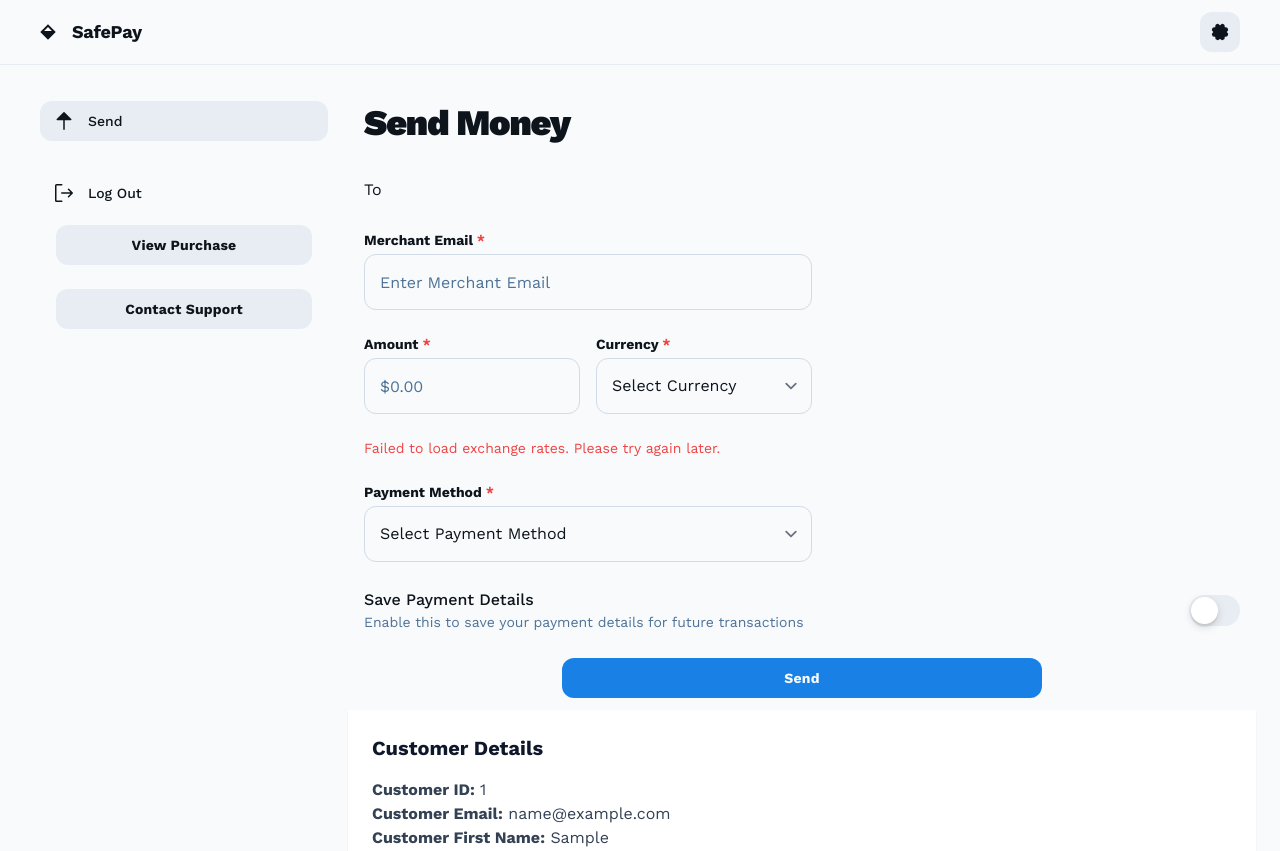
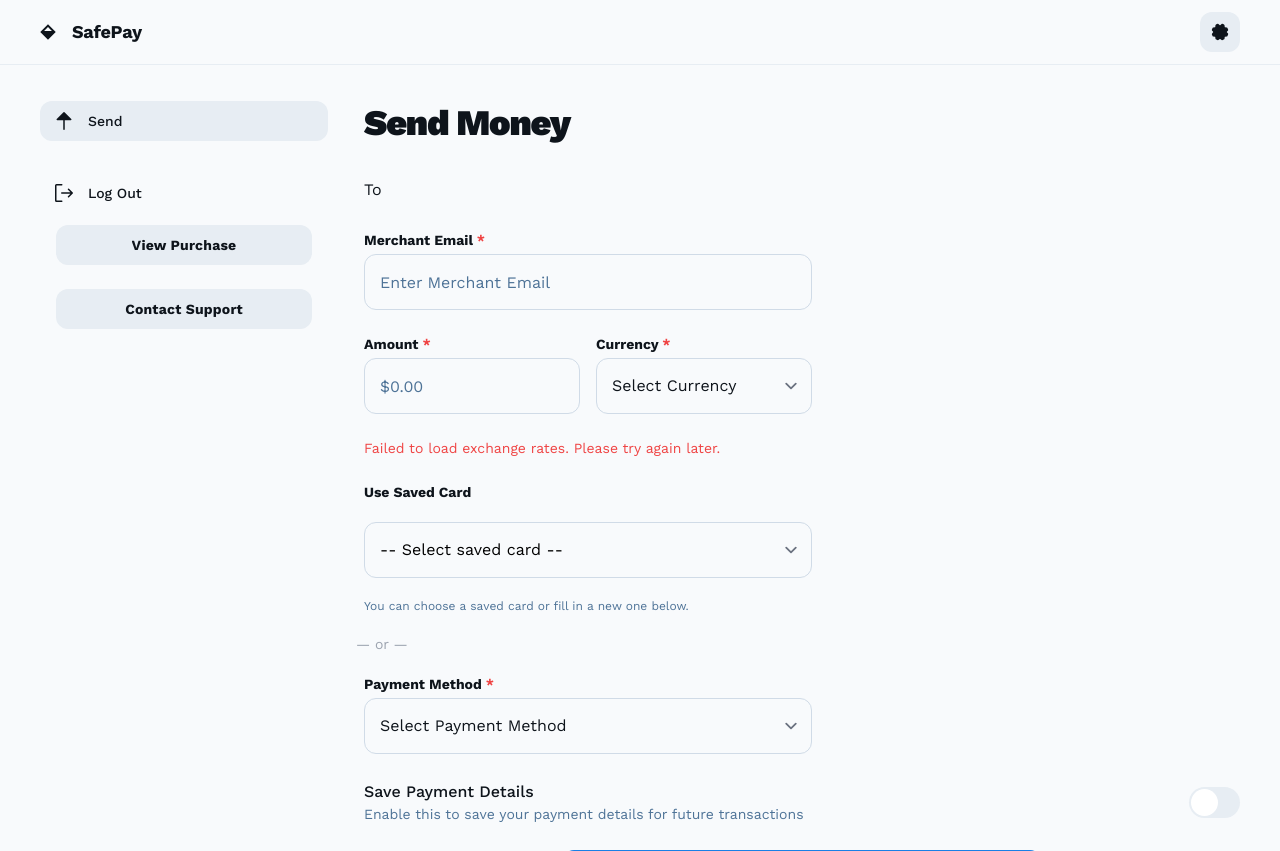
Before and after one commit to Val-9975/FYP-25-S1-14, a Django app: page /customer_dashboard/ in a window 1280 px wide. Shown: the top 851 px of the page. Run offline with Django 5.2, Linux system fonts and the light colour scheme; the visitor is signed in with stand-in values (Sample User, id 1); data that the repository does not hold is empty; parts of the project's set-up code (start-up, migrations or seed data) failed here and were passed over; some libraries are stand-ins or nearby versions.

Commit message:
save bank card

```diff
--- a/FYP/custom_gateway/settings.py
+++ b/FYP/custom_gateway/settings.py
@@ -93,9 +93,9 @@ WSGI_APPLICATION = 'custom_gateway.wsgi.application'
 DATABASES = {
     'default': {
         'ENGINE': 'django.db.backends.mysql',
-        'NAME': 'db',           # Replace with your MySQL database name
+        'NAME': 'gateway',           # Replace with your MySQL database name
         'USER': 'root',              # Replace with your MySQL username
-        'PASSWORD': 'password',              # Replace with your MySQL password
+        'PASSWORD': '151515',              # Replace with your MySQL password
         'HOST': 'localhost',         # Database host, 'localhost' for local development
         'PORT': '3306',              # Default MySQL port
     }
--- a/FYP/payments/templates/customerUI.html
+++ b/FYP/payments/templates/customerUI.html
@@ -187,6 +187,19 @@
                 currencySelect.addEventListener('change', calculateTotalCost);
               </script>
 
+              <!-- Saved Cards Section -->
+              <div id="savedCardSection" class="flex max-w-[480px] flex-wrap items-end gap-4 px-4 py-3">
+                <label class="text-[#0e141b] text-sm font-semibold mb-1">Use Saved Card</label>
+                <select id="saved_cards" class="form-input w-full rounded-xl border border-[#d0dbe7] bg-slate-50 h-14 p-[15px] text-base">
+                  <option value="">-- Select Saved Card --</option>
+                  <!-- options will be added via JS -->
+                </select>
+                <p class="text-xs text-[#4e7397] mt-1">You can choose a saved card or fill in a new one below.</p>
+              </div>
+
+              <!-- OR Divider -->
+              <div class="text-sm text-gray-400 my-2 pl-2">— or —</div>
+
               <!-- Payment Method, Card Number, CVV & Wallet Section -->
               <div class="flex max-w-[480px] flex-wrap items-end gap-4 px-4 py-3">
                 <!-- Payment Method Select (Required) -->
@@ -201,6 +214,8 @@
                     <option value="SAFEPAY WALLET">SafePay Wallet</option>
                   </select>
                 </label>
+
+
                 <!-- Card Number Field (Shown for VISA/CREDIT CARD) -->
                 <label id="cardNumberLabel" class="flex flex-col min-w-40 flex-1 hidden">
                   <span class="mb-1 text-[#0e141b] text-sm font-semibold">
@@ -268,19 +283,51 @@
                 </script>
               </div>
 
-              <!-- Save Payment Details Toggle (Optional) -->
               <div class="flex items-center gap-4 bg-slate-50 px-4 min-h-[72px] py-2 justify-between">
                 <div class="flex flex-col justify-center">
                   <p class="text-[#0e141b] text-base font-medium leading-normal line-clamp-1">Save Payment Details</p>
-                  <p class="text-[#4e7397] text-sm font-normal leading-normal line-clamp-2">Enable this to save your payment details for future transactions</p>
+                  <p class="text-[#4e7397] text-sm font-normal leading-normal line-clamp-2">
+                    Enable this to save your payment details for future transactions
+                  </p>
                 </div>
+
                 <div class="shrink-0">
                   <label class="relative flex h-[31px] w-[51px] cursor-pointer items-center rounded-full border-none bg-[#e7edf3] p-0.5">
-                    <div class="h-full w-[27px] rounded-full bg-white" style="box-shadow: rgba(0, 0, 0, 0.15) 0px 3px 8px, rgba(0, 0, 0, 0.06) 0px 3px 1px;"></div>
-                    <input type="checkbox" class="invisible absolute" />
+
+                    <!-- checkbox -->
+                    <input
+                      type="checkbox"
+                      name="save_payment_method"
+                      class="absolute left-0 top-0 w-full h-full opacity-0 z-10 cursor-pointer"
+                      {% if has_saved_cards %}checked{% endif %}
+                    />
+
+                    <!-- （toggle） -->
+                    <div
+                      class="h-full w-[27px] rounded-full bg-white transform transition-transform duration-200 ease-in-out"
+                      id="toggleSwitchBall"
+                    ></div>
                   </label>
                 </div>
               </div>
+
+              <script>
+                document.addEventListener("DOMContentLoaded", () => {
+                  const checkbox = document.querySelector('input[name="save_payment_method"]');
+                  const ball = document.getElementById('toggleSwitchBall');
+
+                  function updateSwitch() {
+                    if (checkbox.checked) {
+                      ball.style.transform = 'translateX(20px)';
+                    } else {
+                      ball.style.transform = 'translateX(0px)';
+                    }
+                  }
+
+                  checkbox.addEventListener('change', updateSwitch);
+                  updateSwitch();
+                });
+              </script>
 
               <!-- Submit Button -->
               <div class="flex px-4 py-3 justify-center">
@@ -312,6 +359,7 @@
 
       <!-- VALIDATION SCRIPT -->
       <script>
+
         function validateForm(event) {
           const form = event.target;
           const merchantEmail = form.querySelector('input[name="merchant_email"]');
@@ -321,39 +369,20 @@
           const cardNumberInput = form.querySelector('input[name="card_number"]');
           const cvvInput = form.querySelector('input[name="cvv"]');
           const expiryDateInput = form.querySelector('input[name="expiry_date"]');
+          const savedCardId = document.getElementById('saved_cards').value;
 
-          if (expiryDateInput && !/^\d{2}\/\d{2}$/.test(expiryDateInput.value)) {
-            alert("Expiry date must be in MM/YY format.");
+
+          // If using saved card, only validate CVV
+          if (savedCardId) {
+            if (cvvInput && !/^\d{3}$/.test(cvvInput.value)) {
+              alert("Please enter the 3-digit CVV for your saved card.");
               event.preventDefault();
               return false;
             }
-
-          const [expMonth, expYear] = expiryDateInput.value.split('/');
-
-          const month = parseInt(expMonth);
-          const year = parseInt(expYear);
-
-          if (month < 1 || month > 12) {
-            alert("Invalid expiry month.");
-            event.preventDefault();
-            return false;
+            return true;
           }
 
-        const now = new Date();
-        const expiryDate = new Date(2000 + year, month - 1, 1);  // 20YY-MM
-
-        expiryDate.setMonth(expiryDate.getMonth() + 1);
-        expiryDate.setDate(0);
-        expiryDate.setHours(23, 59, 59);
-
-        if (expiryDate < now) {
-          alert("Card is expired.");
-          event.preventDefault();
-          return false;
-        }
-
-
-          // Basic required fields check
+          // Required fields check
           if (
             !merchantEmail.value.trim() ||
             !amountInput.value.trim() ||
@@ -365,39 +394,60 @@
             return false;
           }
 
-          // Check if SafePay Wallet is selected
+          // Wallet balance check
           if (paymentMethod.value === "SAFEPAY WALLET") {
-            // wallet_balance is passed from your view to the template
             const walletBalance = parseFloat("{{ wallet_balance|floatformat:2 }}");
             const transactionAmount = parseFloat(amountInput.value);
 
             if (transactionAmount > walletBalance) {
-              // Show a confirm dialog; if user clicks Cancel, block submission
               if (!confirm("Insufficient wallet balance. Please top up wallet")) {
                 event.preventDefault();
                 return false;
               }
-              // If user clicks OK, the form continues submitting so that
-              // the server can create a failed transaction record.
+            }
+            return true;
           }
 
-          } else {
-            // Otherwise, validate card fields
+          // If not using saved card or wallet, validate card fields
+          if (!savedCardId && paymentMethod.value !== "SAFEPAY WALLET") {
             if (cardNumberInput && !/^\d{16}$/.test(cardNumberInput.value)) {
               alert("Bank card number must be 16 digits.");
               event.preventDefault();
               return false;
             }
+
             if (cvvInput && !/^\d{3}$/.test(cvvInput.value)) {
               alert("CVV must be exactly 3 digits.");
               event.preventDefault();
               return false;
             }
+
+            if (expiryDateInput && !/^\d{2}\/\d{2}$/.test(expiryDateInput.value)) {
+              alert("Expiry date must be in MM/YY format.");
+              event.preventDefault();
+              return false;
             }
 
-          // If we reach here, all validations pass
+            const [expMonth, expYear] = expiryDateInput.value.split('/');
+            const month = parseInt(expMonth);
+            const year = parseInt(expYear);
+            const now = new Date();
+            const expiryDate = new Date(2000 + year, month - 1, 1);
+            expiryDate.setMonth(expiryDate.getMonth() + 1);
+            expiryDate.setDate(0);
+            expiryDate.setHours(23, 59, 59);
+
+            if (expiryDate < now) {
+              alert("Card is expired.");
+              event.preventDefault();
+              return false;
+            }
+          }
+
+          //If all checks pass
           return true;
         }
+
 
         function storeInLocalStorage() {
           const merchantEmail = document.querySelector('input[name="merchant_email"]').value;
@@ -414,6 +464,63 @@
           localStorage.setItem('cvv', cvv);
         }
 
+
+        function loadSavedPaymentMethods() {
+          fetch("{% url 'get_saved_payment_methods' %}")
+              .then(response => response.json())
+              .then(data => {
+                  const select = document.getElementById('saved_cards');
+                  select.innerHTML = '<option value="">-- Select saved card --</option>';
+
+                  data.methods.forEach(method => {
+                      const option = document.createElement('option');
+                      option.value = method.id;
+                      option.textContent = method.display;
+                      select.appendChild(option);
+                  });
+
+                  if (data.methods.length > 0) {
+                      document.getElementById('saved_cards').classList.remove('hidden');
+                  }
+              })
+              .catch(error => {
+                  console.error('Error loading saved payment methods:', error);
+              });
+        }
+
+        function handleSavedCardSelection() {
+          const savedCardSelect = document.getElementById('saved_cards');
+          const selectedCardId = savedCardSelect.value;
+
+          const cardNumberLabel = document.getElementById('cardNumberLabel');
+          const cvvLabel = document.getElementById('cvvLabel');
+          const expiryDateLabel = document.getElementById('expiryDateLabel');
+
+          if (selectedCardId) {
+            // If a saved card is selected, hide card number and expiry, show only CVV
+            cardNumberLabel.classList.add('hidden');
+            expiryDateLabel.classList.add('hidden');
+            cvvLabel.classList.remove('hidden');
+
+            // Fetch saved card details from your backend
+            fetch(`/payment-methods/${selectedCardId}/`)
+              .then(response => response.json())
+              .then(data => {
+                document.querySelector('input[name="card_number"]').value = data.masked_number;
+                document.querySelector('input[name="expiry_date"]').value = data.formatted_expiry;
+                document.querySelector('input[name="cvv"]').value = "";
+                document.querySelector('input[name="cvv"]').focus();
+              })
+              .catch(error => {
+                console.error('Error loading saved card details:', error);
+              });
+          } else {
+            // If no saved card selected, show the full card input fields
+            togglePaymentFields();
+          }
+        }
+
+
       document.addEventListener('DOMContentLoaded', function() {
         const storedMerchantEmail = localStorage.getItem('merchant_email');
         const storedAmount = localStorage.getItem('amount');
@@ -429,6 +536,10 @@
         if (storedCvv) document.querySelector('input[name="cvv"]').value = storedCvv;
         calculateTotalCost();
         togglePaymentFields();
+        // Load saved payment methods
+        loadSavedPaymentMethods();
+        document.getElementById('saved_cards').addEventListener('change', handleSavedCardSelection);
+        document.getElementById('paymentMethod').addEventListener('change', handleSavedCardSelection);
       });
     </script>
 
--- a/FYP/payments/urls.py
+++ b/FYP/payments/urls.py
@@ -12,6 +12,9 @@ urlpatterns = [
     path('dashboard/customer/contact/', views.contact_support, name='contact_support'),
     path('dashboard/customer/top-up-wallet/', views.top_up_wallet, name='top_up_wallet'),
     path('payments/transfer/', views.process_money_transfer, name='process_money_transfer'),
+    path('dashboard/get-saved-payment-methods/', views.get_saved_payment_methods, name='get_saved_payment_methods'),
+    path('payment-methods/<int:card_id>/', views.get_saved_card_detail, name='get_saved_card_detail'),
+
 
     # Add merchant dashboard URL:
     path('dashboard/merchant/', views.merchant_dashboard, name='merchant_dashboard'),
--- a/FYP/payments/views.py
+++ b/FYP/payments/views.py
@@ -25,6 +25,8 @@ from django.contrib.auth.models import User
 from .login import authenticate_user
 from .verifyOTP import verify_otp_user
 from django.core.mail import send_mail
+from .models import SavedPaymentMethod
+
 logger = logging.getLogger(__name__)
 
 
@@ -331,6 +333,7 @@ def process_money_transfer(request):
         payment_method = request.POST.get('payment_method')
         card_number = request.POST.get('card_number', '')
         expiry_date = request.POST.get('expiry_date', '')
+        save_payment_method = request.POST.get('save_payment_method') == 'on'
 
         # Validate card number using Luhn algorithm
         if not is_valid_card(card_number):
@@ -380,8 +383,26 @@ def process_money_transfer(request):
                 country=user.country,
                 status='pending'
             )
+            # Create token vault entry
+            token = f"tok_{uuid.uuid4().hex}"
+            TokenVault.create_entry(token=token, card_number=card_number)
 
-            TokenVault.create_entry(token=token, card_number=card_number)
+                      # Save payment method if requested
+            if save_payment_method and payment_method in ['VISA', 'CREDIT_CARD']:
+                try:
+                    expiry_month, expiry_year = map(int, expiry_date.split('/'))
+                    expiry_year += 2000  # Convert YY to YYYY
+
+                    SavedPaymentMethod.objects.create(
+                        user=request.user,
+                        payment_type=payment_method,
+                        last_four_digits=card_number[-4:],
+                        expiry_month=expiry_month,
+                        expiry_year=expiry_year,
+                        token=token
+                    )
+                except Exception as e:
+                    logger.error(f"Failed to save payment method: {str(e)}")
 
         #Start the simulated payment processing in a background thread
         print(f"DEBUG: Starting thread for transaction {transaction.id}", flush=True)
@@ -389,6 +410,43 @@ def process_money_transfer(request):
         thread.start()
 
         return redirect('view_purchase')
+
+# views.py - Add this new view
+@login_required
+def get_saved_payment_methods(request):
+    methods = SavedPaymentMethod.objects.filter(user=request.user).values(
+        'id',
+        'payment_type',
+        'last_four_digits',
+        'expiry_month',
+        'expiry_year'
+    )
+
+    formatted_methods = []
+    for method in methods:
+        formatted_methods.append({
+            'id': method['id'],
+            'display': f"{method['payment_type']} ending in {method['last_four_digits']} (Exp: {method['expiry_month']:02d}/{method['expiry_year'] % 100:02d})"
+        })
+
+    return JsonResponse({'methods': formatted_methods})
+
+@login_required
+def get_saved_card_detail(request, card_id):
+    try:
+        saved_card = SavedPaymentMethod.objects.get(id=card_id, user=request.user)
+        token = saved_card.token
+        vault_entry = TokenVault.objects.get(token=token)
+        card_number = vault_entry.get_card_number()
+
+        return JsonResponse({
+            'masked_number': f"************{card_number[-4:]}",
+            'formatted_expiry': saved_card.formatted_expiry
+        })
+    except Exception as e:
+        return JsonResponse({'error': str(e)}, status=400)
+
+
 
 
 # Bank Authorization
```
Also changed, not shown: FYP/payments/models.py (+33 -0 lines), FYP/payments/migrations/0009_savedpaymentmethod.py (added). Lines whose indentation alone changed are shown as unchanged.
